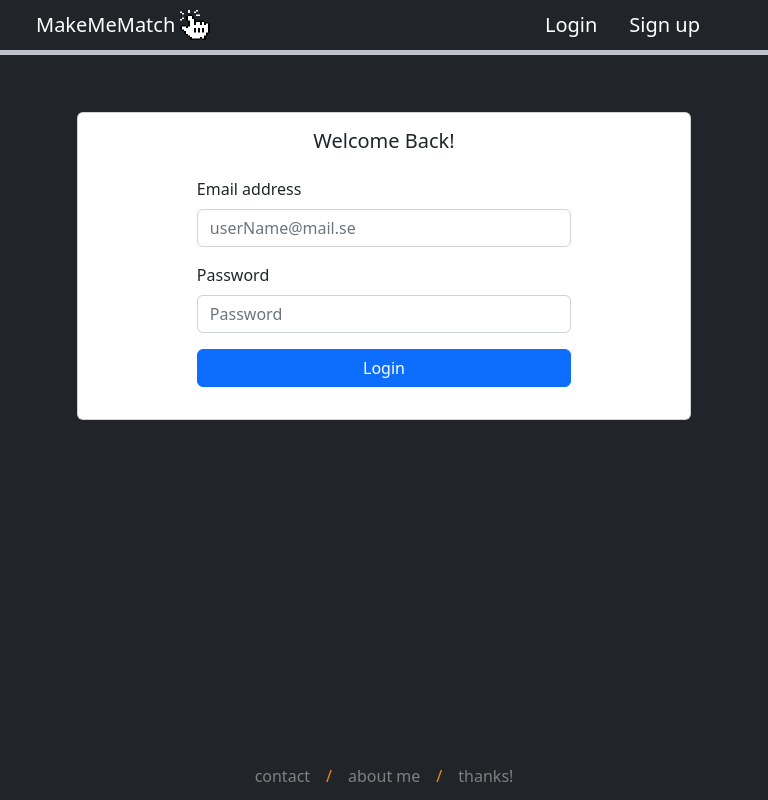
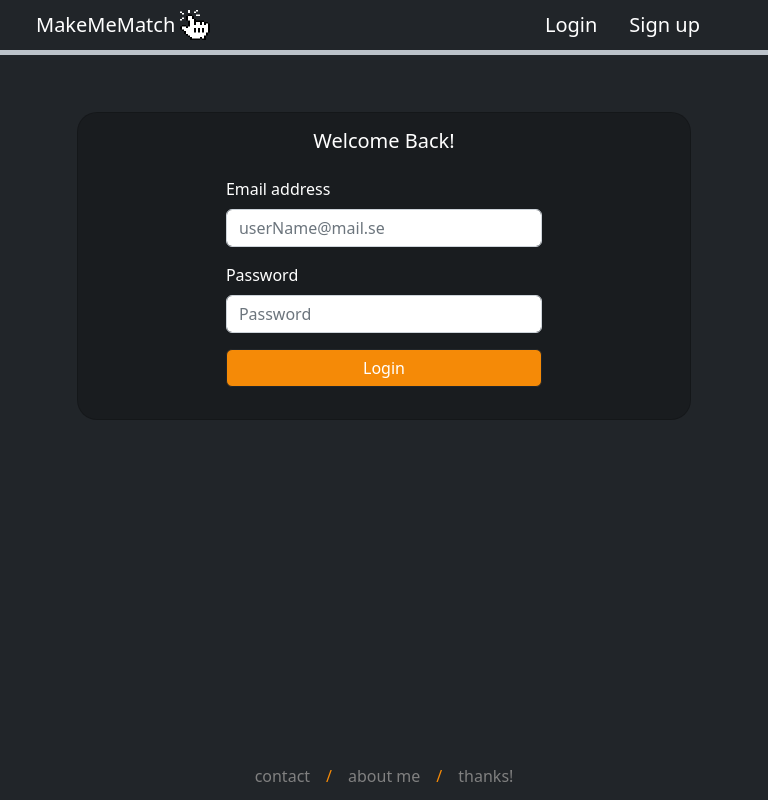
Before and after one commit to LisaDuente/FirebaseMatchingApp, a React (Create React App) app: page /login in a window 768 px wide. Built offline with nearby package versions, Linux system fonts and the light colour scheme; no server answers.

Commit message:
fixed colors for login

```diff
--- a/src/components/AppFooter.tsx
+++ b/src/components/AppFooter.tsx
@@ -1,5 +1,4 @@
 
-import { Navbar } from "react-bootstrap"
 import "../styles/appFooter.css"
 
 export function AppFooter(){
--- a/src/pages/Login.tsx
+++ b/src/pages/Login.tsx
@@ -42,7 +42,7 @@ const Login = () => {
                         <Form.Label>Password</Form.Label>
                         <Form.Control type="password" placeholder='Password' onChange={(e)=>setPassword(e.target.value)}/>
                     </Form.Group>
-                    <Button style={{width: "100%"}} type='submit' onClick={onLogin} >Login</Button>
+                    <Button variant='dark' className="loginButton" type='submit' onClick={onLogin} >Login</Button>
                 </Form>
             </Card.Body>
         </Card>
--- a/src/styles/app.css
+++ b/src/styles/app.css
@@ -1,3 +1,9 @@
+:root {
+   --highlight-color: rgb(245, 138, 7);
+   --bg-color: rgb(33,37,41);
+   --card-color: rgba(0, 0, 0, 0.234);
+ }
+
 body{
    height:fit-content;
    margin:auto;
--- a/src/styles/login.css
+++ b/src/styles/login.css
@@ -3,15 +3,28 @@
         margin: 4rem auto auto auto;
         padding: 1rem;
         align-items: center;
-        width: 40%;
+        width: 40rem;
+        background-color: rgba(0, 0, 0, 0.234);
+        color: white;
+        border-radius: 20px;
     }
 
     .loginCardBody{
-        width: 70%
+        width: 60%
     }
 
     .loginForm{
         width: 100%
+    }
+
+    .loginButton{
+        width: 100%;
+        background-color: var(--highlight-color);
+        border-color: var(--bg-color);
+    }
+
+    .loginButton:hover{
+        opacity: 0.8;
     }
 
 }
@@ -22,5 +35,13 @@
         padding: 1rem;
         align-items: center;
         width: 80%;
+        background-color: var(--card-color);
+        color: white;
+    }
+
+    .loginButton{
+        width: 100%;
+        background-color: var(--highlight-color);
+        border-color: var(--bg-color);
     }
 }
```
